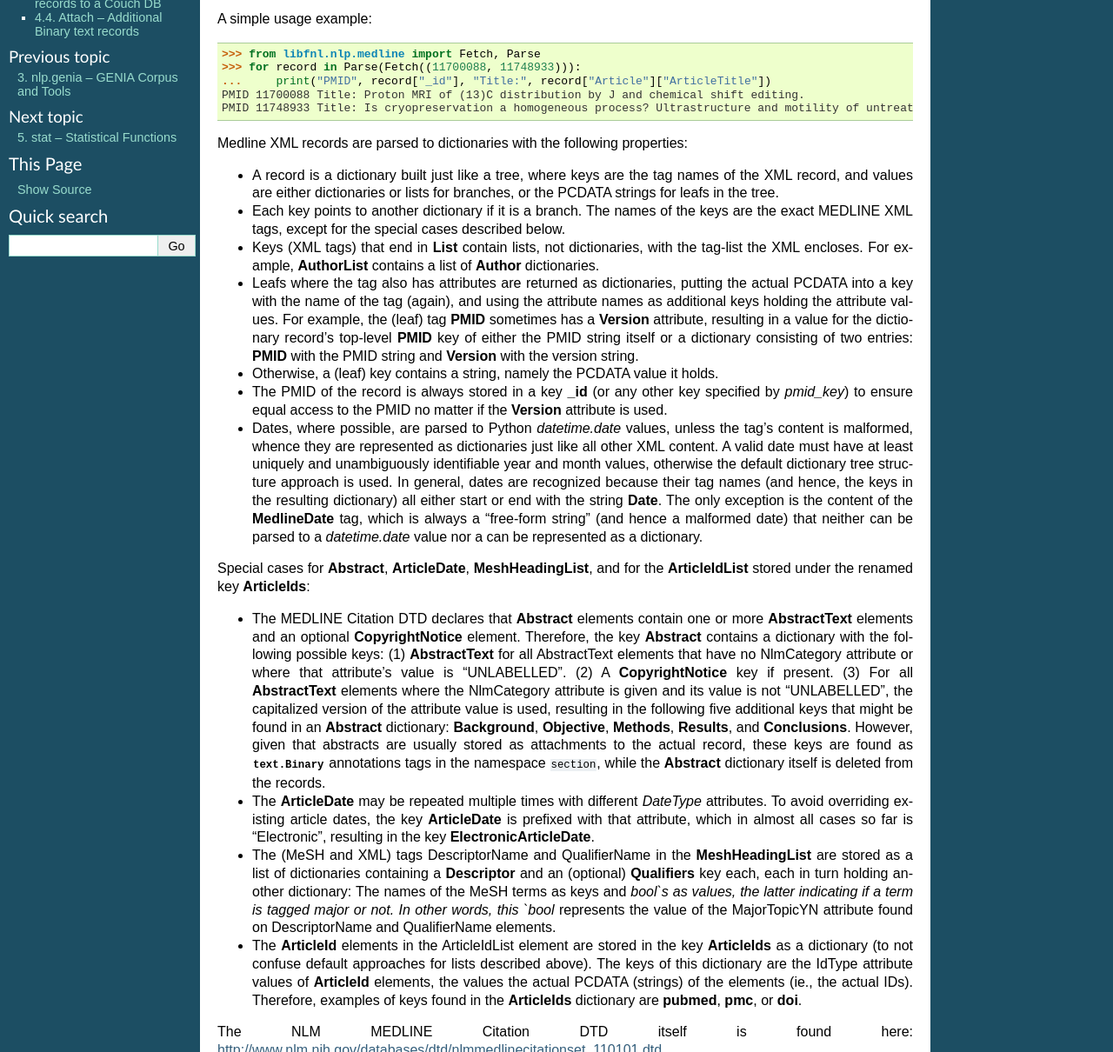
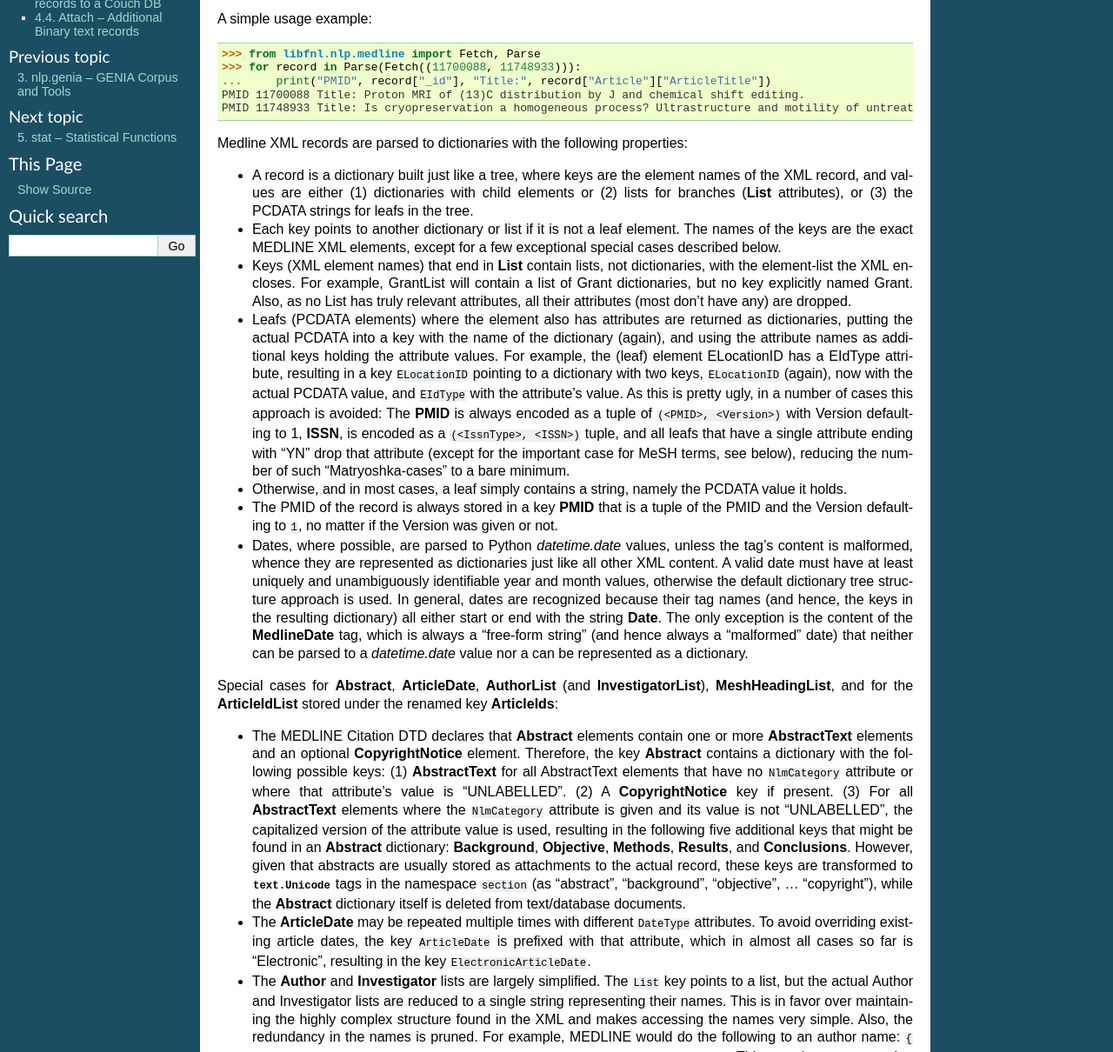
Before and after one commit to fnl/libfnl, a Sphinx documentation site: the page built from doc/nlp/medline.rst, in a window 1280 px wide and 1400 px high, cut to the strip 190-1400 px from the top of the window. Shown: the whole strip at 87% size. Built offline with Sphinx 7.4.7, drawn with Linux system fonts in a browser that asks for light colours; formulas are drawn with MathJax 3; some of the changed text lies outside the part shown.

Commit message:
updated documentation various minor, cosmetic changes

```diff
--- a/doc/nlp/medline.rst
+++ b/doc/nlp/medline.rst
@@ -14,21 +14,21 @@ PMID 11748933 Title: Is cryopreservation a homogeneous process? Ultrastructure a
 
 Medline XML records are parsed to dictionaries with the following properties:
 
-* A record is a dictionary built just like a tree, where keys are the tag names of the XML record, and values are either dictionaries or lists for branches, or the PCDATA strings for leafs in the tree.
-* Each key points to another dictionary if it is a branch. The names of the keys are the exact MEDLINE XML tags, except for the special cases described below.
-* Keys (XML tags) that end in **List** contain lists, not dictionaries, with the tag-list the XML encloses. For example, **AuthorList** contains a list of **Author** dictionaries.
-* Leafs where the tag also has attributes are returned as dictionaries, putting the actual PCDATA into a key with the name of the tag (again), and using the attribute names as additional keys holding the attribute values. For example, the (leaf) tag **PMID** sometimes has a **Version** attribute, resulting in a value for the dictionary record's top-level **PMID** key of either the PMID string itself or a dictionary consisting of two entries: **PMID** with the PMID string and **Version** with the version string.
-* Otherwise, a (leaf) key contains a string, namely the PCDATA value it holds.
-* The PMID of the record is always stored in a key **_id** (or any other key specified by *pmid_key*) to ensure equal access to the PMID no matter if the **Version** attribute is used.
-* Dates, where possible, are parsed to Python `datetime.date` values, unless the tag's content is malformed, whence they are represented as dictionaries just like all other XML content. A valid date must have at least uniquely and unambiguously identifiable year and month values, otherwise the default dictionary tree structure approach is used. In general, dates are recognized because their tag names (and hence, the keys in the resulting dictionary) all either start or end with the string **Date**. The only exception is the content of the **MedlineDate** tag, which is always a "free-form string" (and hence a malformed date) that neither can be parsed to a `datetime.date` value nor a can be represented as a
-  dictionary.
+* A record is a dictionary built just like a tree, where keys are the element names of the XML record, and values are either (1) dictionaries with child elements or (2) lists for branches (**List** attributes), or (3) the PCDATA strings for leafs in the tree.
+* Each key points to another dictionary or list if it is not a leaf element. The names of the keys are the exact MEDLINE XML elements, except for a few exceptional special cases described below.
+* Keys (XML element names) that end in **List** contain lists, not dictionaries, with the element-list the XML encloses. For example, GrantList will contain a list of Grant dictionaries, but no key explicitly named Grant. Also, as no List has truly relevant attributes, all their attributes (most don't have any) are dropped.
+* Leafs (PCDATA elements) where the element also has attributes are returned as dictionaries, putting the actual PCDATA into a key with the name of the dictionary (again), and using the attribute names as additional keys holding the attribute values. For example, the (leaf) element ELocationID has a EIdType attribute, resulting in a key ``ELocationID`` pointing to a dictionary with two keys, ``ELocationID`` (again), now with the actual PCDATA value, and ``EIdType`` with the attribute's value. As this is pretty ugly, in a number of cases this approach is avoided: The **PMID** is always encoded as a tuple of ``(<PMID>, <Version>)`` with Version defaulting to 1, **ISSN**, is encoded as a ``(<IssnType>, <ISSN>)`` tuple, and all leafs that have a single attribute ending with "YN" drop that attribute (except for the important case for MeSH terms, see below), reducing the number of such "Matryoshka-cases" to a bare minimum.
+* Otherwise, and in most cases, a leaf simply contains a string, namely the PCDATA value it holds.
+* The PMID of the record is always stored in a key **PMID** that is a tuple of the PMID and the Version defaulting to ``1``, no matter if the Version was given or not.
+* Dates, where possible, are parsed to Python `datetime.date` values, unless the tag's content is malformed, whence they are represented as dictionaries just like all other XML content. A valid date must have at least uniquely and unambiguously identifiable year and month values, otherwise the default dictionary tree structure approach is used. In general, dates are recognized because their tag names (and hence, the keys in the resulting dictionary) all either start or end with the string **Date**. The only exception is the content of the **MedlineDate** tag, which is always a "free-form string" (and hence always a "malformed" date) that neither can be parsed to a `datetime.date` value nor a can be represented as a dictionary.
 
-Special cases for **Abstract**, **ArticleDate**, **MeshHeadingList**, and for the **ArticleIdList** stored under the renamed key **ArticleIds**:
+Special cases for **Abstract**, **ArticleDate**, **AuthorList** (and **InvestigatorList**), **MeshHeadingList**, and for the **ArticleIdList** stored under the renamed key **ArticleIds**:
 
-* The MEDLINE Citation DTD declares that **Abstract** elements contain one or more **AbstractText** elements and an optional **CopyrightNotice** element. Therefore, the key **Abstract** contains a dictionary with the following possible keys: (1) **AbstractText** for all AbstractText elements that have no NlmCategory attribute or where that attribute's value is "UNLABELLED". (2) A **CopyrightNotice** key if present. (3) For all **AbstractText** elements where the NlmCategory attribute is given and its value is not "UNLABELLED", the capitalized version of the attribute value is used, resulting in the following five additional keys that might be found in an **Abstract** dictionary: **Background**, **Objective**, **Methods**, **Results**, and **Conclusions**. However, given that abstracts are usually stored as attachments to the actual record, these keys are found as :class:`.text.Binary` annotations tags in the namespace ``section``, while the **Abstract** dictionary itself is deleted from the records.
-* The **ArticleDate** may be repeated multiple times with different *DateType* attributes. To avoid overriding existing article dates, the key **ArticleDate** is prefixed with that attribute, which in almost all cases so far is "Electronic", resulting in the key **ElectronicArticleDate**.
-* The (MeSH and XML) tags DescriptorName and QualifierName in the **MeshHeadingList** are stored as a list of dictionaries containing a **Descriptor** and an (optional) **Qualifiers** key each, each in turn holding another dictionary: The names of the MeSH terms as keys and `bool`s as values, the latter indicating if a term is tagged major or not. In other words, this `bool` represents the value of the MajorTopicYN attribute found on DescriptorName and QualifierName elements.
-* The **ArticleId** elements in the ArticleIdList element are stored in the key **ArticleIds** as a dictionary (to not confuse default approaches for lists described above). The keys of this dictionary are the IdType attribute values of **ArticleId** elements, the values the actual PCDATA (strings) of the elements (ie., the actual IDs). Therefore, examples of keys found in the **ArticleIds** dictionary are **pubmed**, **pmc**, or **doi**.
+* The MEDLINE Citation DTD declares that **Abstract** elements contain one or more **AbstractText** elements and an optional **CopyrightNotice** element. Therefore, the key **Abstract** contains a dictionary with the following possible keys: (1) **AbstractText** for all AbstractText elements that have no ``NlmCategory`` attribute or where that attribute's value is "UNLABELLED". (2) A **CopyrightNotice** key if present. (3) For all **AbstractText** elements where the ``NlmCategory`` attribute is given and its value is not "UNLABELLED", the capitalized version of the attribute value is used, resulting in the following five additional keys that might be found in an **Abstract** dictionary: **Background**, **Objective**, **Methods**, **Results**, and **Conclusions**. However, given that abstracts are usually stored as attachments to the actual record, these keys are transformed to :class:`.text.Unicode` tags in the namespace ``section`` (as "abstract", "background", "objective", ... "copyright"), while the **Abstract** dictionary itself is deleted from text/database documents.
+* The **ArticleDate** may be repeated multiple times with different ``DateType`` attributes. To avoid overriding existing article dates, the key ``ArticleDate`` is prefixed with that attribute, which in almost all cases so far is "Electronic", resulting in the key ``ElectronicArticleDate``.
+* The **Author** and **Investigator** lists are largely simplified. The ``List`` key points to a list, but the actual Author and Investigator lists are reduced to a single string representing their names. This is in favor over maintaining the highly complex structure found in the XML and makes accessing the names very simple. Also, the redundancy in the names is pruned. For example, MEDLINE would do the following to an author name: ``{`` ``'Initials': "AB",`` ``'ForeName: "A B",`` ``'LastName': "Smith",`` ``'ValidYN': "Y"`` ``}``. This complex representation is reduced to one clear string: ``"A. B. Smith"`` in the list of authors/investigators (note that the ValidYN attribute is ignored, as described above). A check is made if the forename or initials are duplicates. If the forename on the other hand were the expansion of the initials, this expansion is maintained. If the forename's initials do not match with the initials, they are both maintained. For example, initials "A", forename "Charly", and last name "Brown" will concatenate to "A. Charly Brown", while had the initial been "C", the name string would be "Charly Brown" (only).
+* The (MeSH) elements ``DescriptorName`` and ``QualifierName`` in the **MeshHeadingList** are stored as a list of tuples containing three items: [0] a Boolean value representing the ``MajorTopicYN`` attribute of the descriptor, [1] the actual ``DescriptorName`` itself, and [2] a (possibly empty) dictionary of qualifiers as ``{ str(QualifierName): bool(MajorTopicYN) }``. In other words, these Booleans indicate if the descriptor or qualifier is major or not (default ``False``) and are the only case where the "YN" attribute is consistently preserved.
+* The **ArticleId** elements in the **ArticleIdList** element are stored in the new key **ArticleIds** as a dictionary (to not confuse this key with default approaches for elements ending in ``List`` described above). The keys of this dictionary are the ``IdType`` attribute values of ArticleId elements, the values the actual PCDATA (strings) of the elements (ie., the actual IDs). Therefore, examples of keys found in the ArticleIds dictionary are ``pubmed``, ``pii``, ``pmc``, or ``doi``.
 
 The NLM MEDLINE Citation DTD itself is found here:
 http://www.nlm.nih.gov/databases/dtd/nlmmedlinecitationset_110101.dtd
```
Also changed, not shown: doc/couch.rst (+26 -0 lines), doc/nlp.rst (+16 -9 lines), libfnl/__init__.py (+12 -0 lines), 6 other files.
